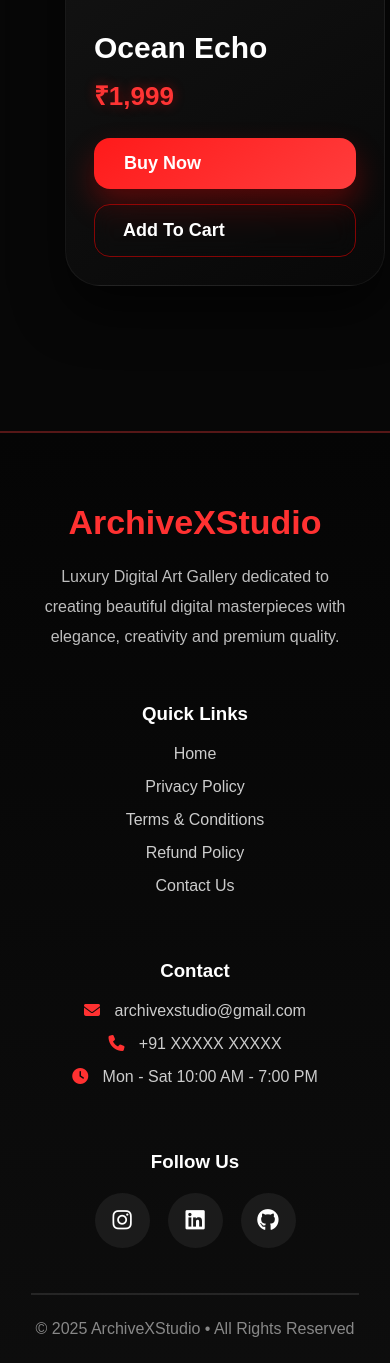
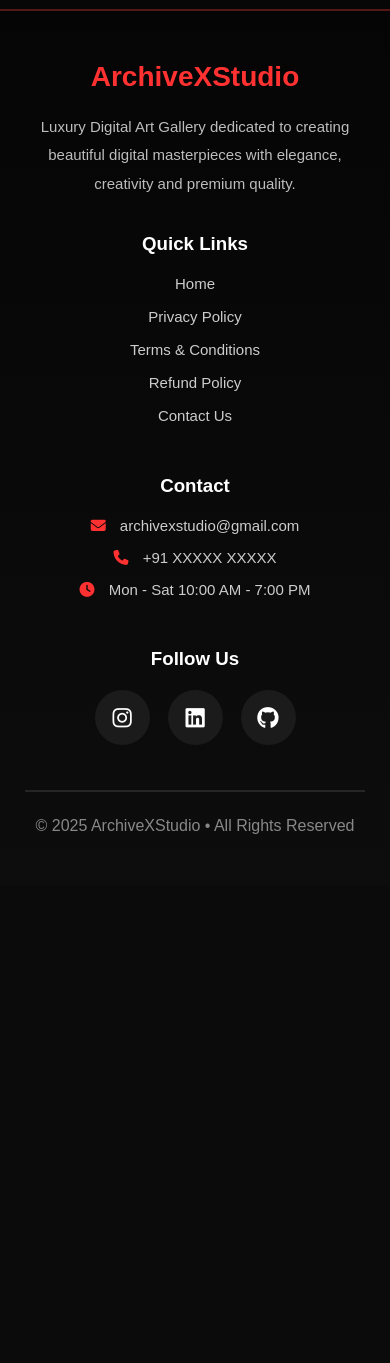
Before and after one commit to amalth395/ArchiveXStudio, a Django app: page / in a window 390 px wide; the page is wider, and only the part inside the window is pictured. Shown: the part 2105-3468 px from the top of that part. After the commit the page ends 2939 px from the top of that part, so only its background shows below. Run offline with Django 5.2, Linux system fonts and the light colour scheme.

Commit message:
Improve mobile responsive layout

```diff
--- a/templates/base.html
+++ b/templates/base.html
@@ -182,20 +182,73 @@ href="https://cdnjs.cloudflare.com/ajax/libs/font-awesome/6.5.2/css/all.min.css"
     margin-top:25px;
 }
 
-@media(max-width:900px){
+/* ==========================
+   MOBILE RESPONSIVE
+========================== */
 
-.footer-container{
+@media (max-width:768px){
 
-grid-template-columns:1fr;
+    /* NAVBAR */
 
-text-align:center;
+    .navbar{
+        flex-direction:column;
+        padding:15px 20px;
+        gap:18px;
+        text-align:center;
+    }
 
+    .logo{
+    font-size:26px;
+    word-break:break-word;
 }
 
-.social-icons{
+    .nav-links{
+        width:100%;
+        display:flex;
+        justify-content:center;
+        flex-wrap:wrap;
+        gap:15px;
+    }
 
-justify-content:center;
+    .nav-links a{
+    font-size:16px;
+    padding:8px 12px;
+}
 
+    .welcome{
+        width:100%;
+        font-size:15px;
+    }
+
+    /* MAIN CONTENT */
+
+    .main-content{
+        padding:20px 15px;
+    }
+
+    /* FOOTER */
+
+    .luxury-footer{
+        padding:50px 25px;
+    }
+
+    .footer-container{
+        grid-template-columns:1fr;
+        text-align:center;
+        gap:35px;
+    }
+
+    .footer-about h2{
+        font-size:28px;
+    }
+
+    .social-icons{
+        justify-content:center;
+    }
+    .footer-about p,
+.footer-contact p,
+.footer-links a{
+    font-size:15px;
 }
 
 }
--- a/templates/home.html
+++ b/templates/home.html
@@ -309,25 +309,41 @@ body{
     }
 
     .hero h1{
-        font-size:48px;
-    }
+    font-size:42px;
+}
 
     .hero p{
-        font-size:18px;
-        line-height:1.8;
-    }
+    font-size:16px;
+    max-width:100%;
+    padding:0 10px;
+}
 
-    .product-grid{
-        display:flex;
-        flex-direction:column;
-        align-items:center;
-        gap:30px;
-    }
+    .gallery{
+    display:grid;
+    grid-template-columns:1fr;
+    gap:25px;
+    padding:15px;
+}
+.card-content{
+    padding:20px;
+}
 
-    .product-card{
-        width:90%;
-        max-width:380px;
-    }
+.card h2{
+    font-size:28px;
+}
+
+.price{
+    font-size:24px;
+}
+
+.card{
+    width:100%;
+    max-width:420px;
+    margin:auto;
+}
+.card img{
+    height:250px;
+}
 
     .button-group{
         flex-direction:column;
@@ -337,6 +353,10 @@ body{
     .cart-btn{
         width:100%;
     }
+    .buy-btn,
+.cart-btn{
+    text-align:center;
+}
 }
 
 </style>
```
Also changed, not shown: 1 other file.
